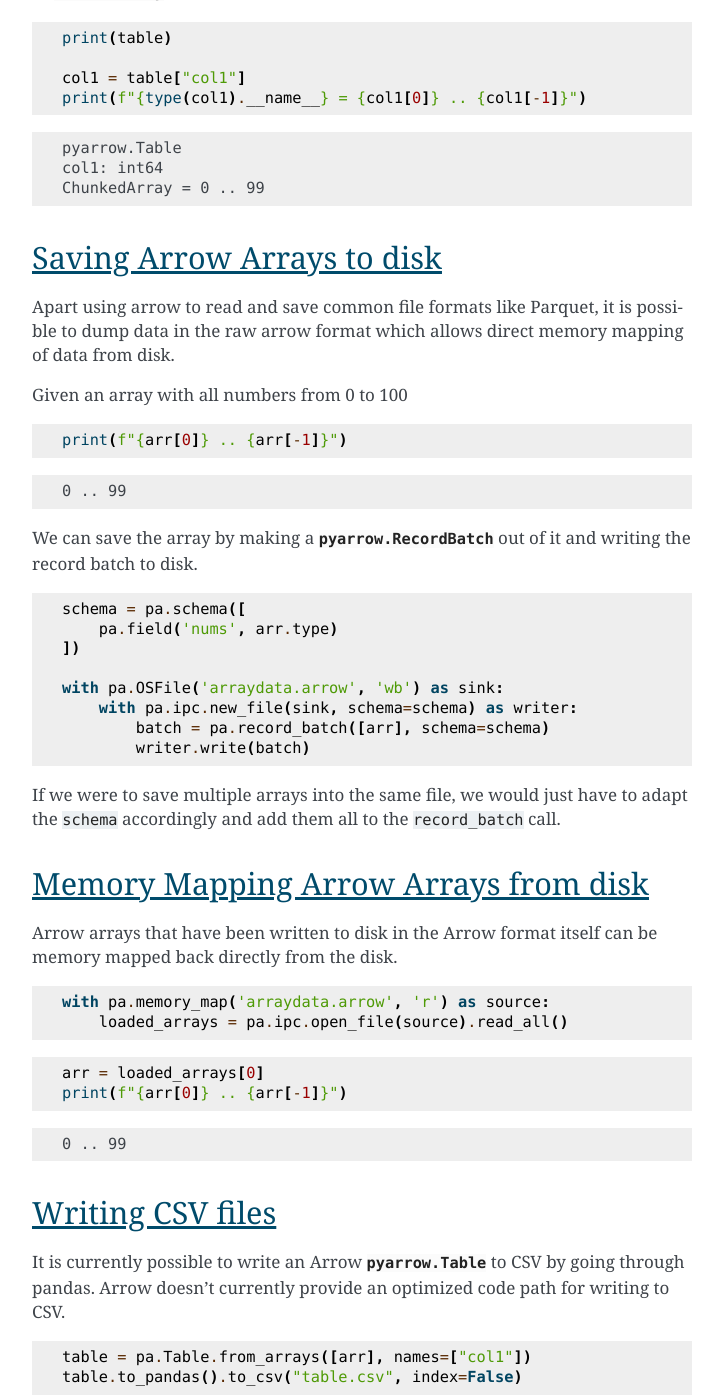
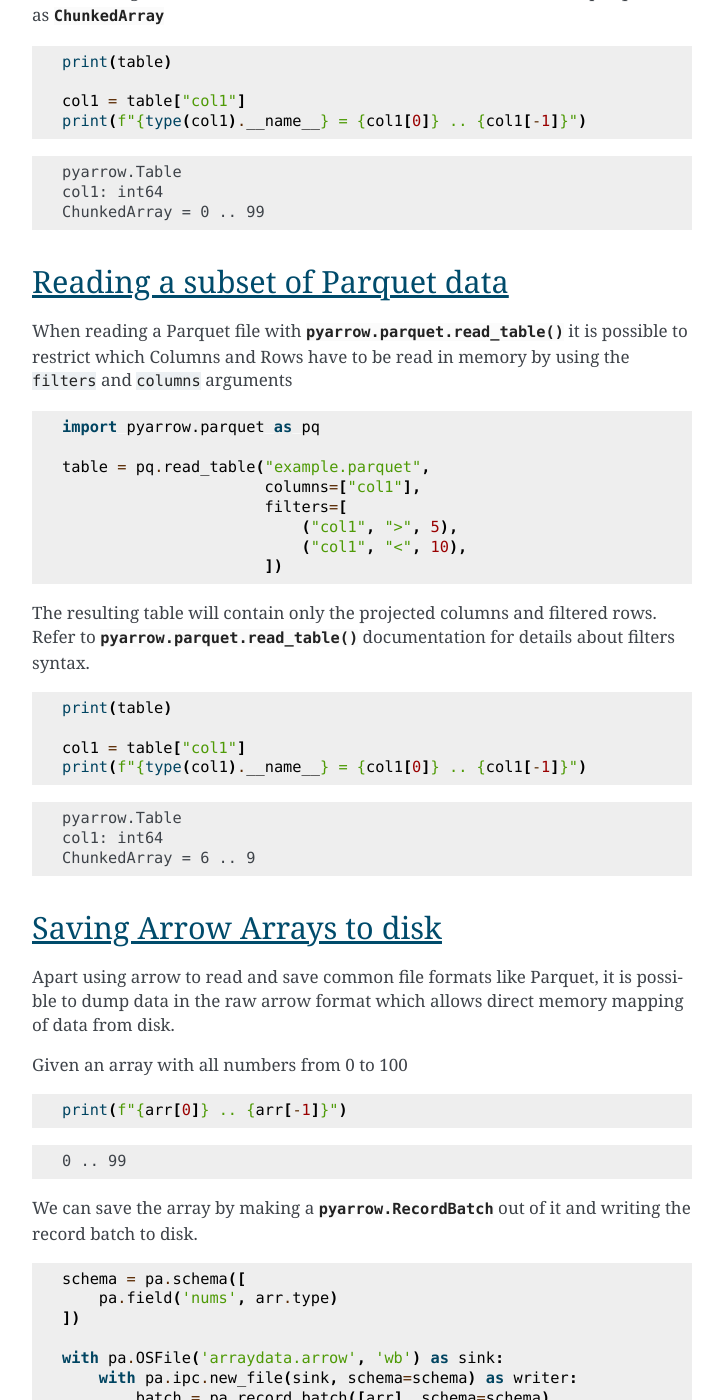
Before and after one commit to singhgur/arrow-cookbook, a Sphinx documentation site: the page built from python/source/io.rst, in a window 1280 px wide and 1400 px high, scrolled down 1245 px. Shown: the whole window, without its empty margins (388-1111 px from the left). Built offline with Sphinx 7.4.7, drawn with Linux system fonts in a browser that asks for light colours; some of the changed text lies outside the part shown.

Commit message:
Filter parquet data on read

```diff
--- a/python/source/io.rst
+++ b/python/source/io.rst
@@ -72,6 +72,42 @@ the parquet file as :class:`ChunkedArray`
     pyarrow.Table
     col1: int64
     ChunkedArray = 0 .. 99
+
+Reading a subset of Parquet data
+================================
+
+When reading a Parquet file with :func:`pyarrow.parquet.read_table`
+it is possible to restrict which Columns and Rows have to be read
+in memory by using the ``filters`` and ``columns`` arguments
+
+.. testcode::
+
+    import pyarrow.parquet as pq
+
+    table = pq.read_table("example.parquet",
+                          columns=["col1"],
+                          filters=[
+                              ("col1", ">", 5),
+                              ("col1", "<", 10),
+                          ])
+
+The resulting table will contain only the projected columns
+and filtered rows. Refer to :func:`pyarrow.parquet.read_table`
+documentation for details about filters syntax.
+
+.. testcode::
+
+    print(table)
+
+    col1 = table["col1"]
+    print(f"{type(col1).__name__} = {col1[0]} .. {col1[-1]}")
+
+.. testoutput::
+
+    pyarrow.Table
+    col1: int64
+    ChunkedArray = 6 .. 9
+
 
 Saving Arrow Arrays to disk
 ===========================
```
